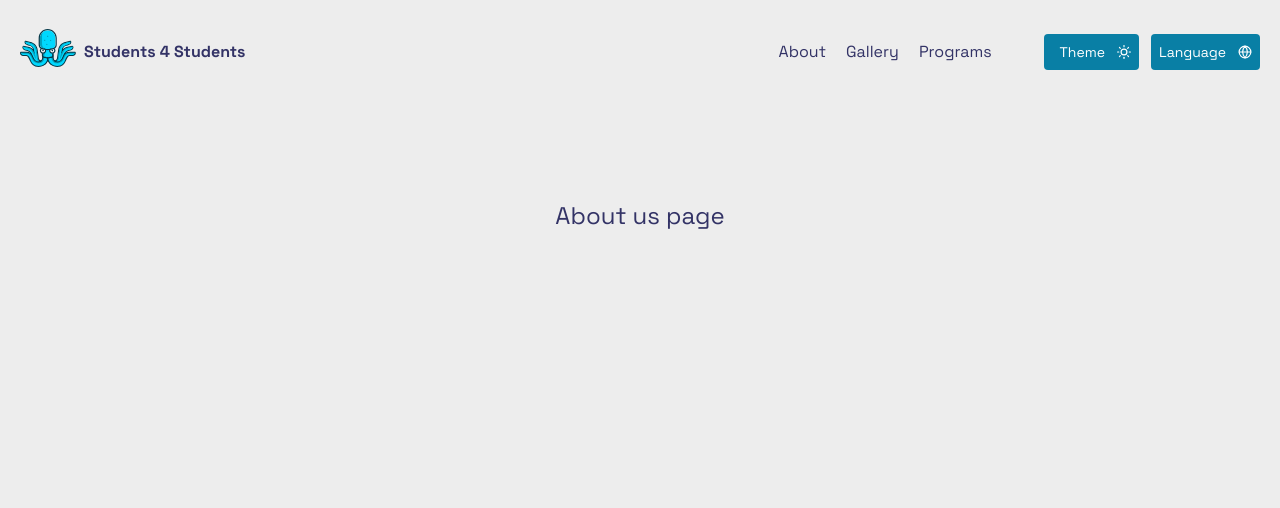
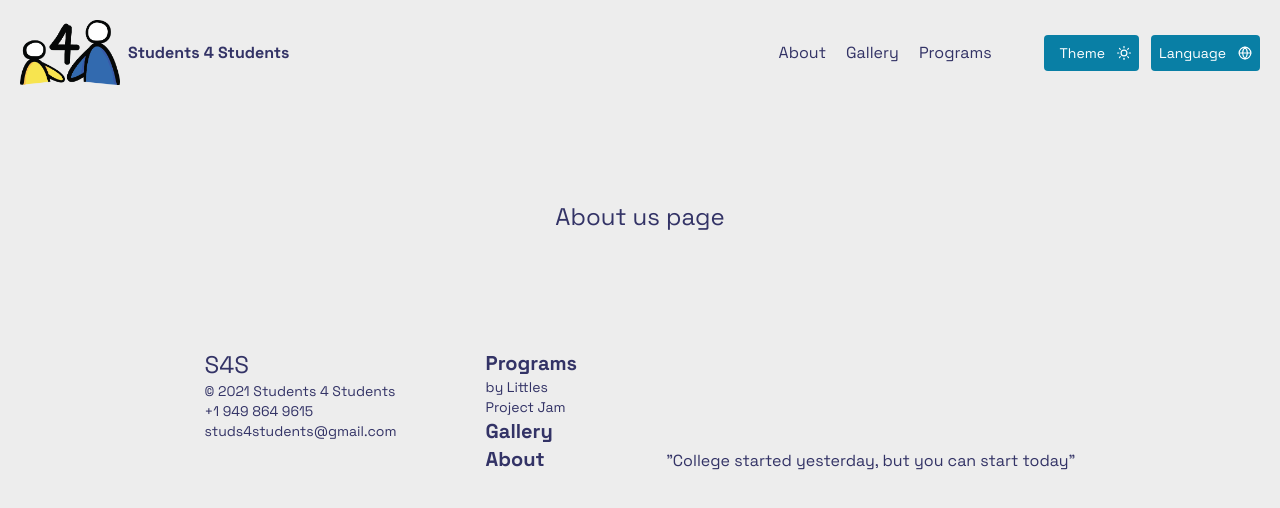
Before and after one commit to denniwang/s4s-website, a Next.js app: page /en/about in a window 1280 px wide. Shown: the top 508 px of the page. Built offline with nearby package versions, Linux system fonts and the light colour scheme.

Commit message:
footer, images, splash

```diff
--- a/messages/en.json
+++ b/messages/en.json
@@ -1,4 +1,5 @@
 {
+  "about_link":"/en/about",
   "About": "About",
   "Support": "Support",
   "Other": "Other",
--- a/src/app/[locale]/components/Footer.tsx
+++ b/src/app/[locale]/components/Footer.tsx
@@ -1,3 +1,25 @@
 export const Footer = () => {
-  return <div>Footer</div>
+  return (
+    <div className="flex flex-row justify-center ">
+    <div className='flex flex-col w-3/4 justify-around my-5 lg:flex-row'>
+      <div className='flex flex-col'>
+        <h2 className='text-2xl'>S4S</h2>
+        <p className='text-sm'>© 2021 Students 4 Students</p>
+        <p className='text-sm'>+1 949 864 9615</p>
+        <p className='text-sm'>studs4students@gmail.com</p>
+      </div>
+      <div className='flex flex-col'>
+        <h2 className='text-xl font-bold'>Programs</h2>
+        <p className='text-sm'>by Littles</p>
+        <p className='text-sm'>Project Jam</p>
+        <h2 className="text-xl font-bold">Gallery</h2>
+        <h2 className="text-xl font-bold">About</h2>
+      </div>
+      <div className='flex flex-col'>
+        <div className="flex-grow"></div>
+          <p>&quot;College started yesterday, but you can start today&quot;</p>
+      </div>
+    </div>
+</div>
+  )
 }
--- a/src/app/[locale]/components/Header.tsx
+++ b/src/app/[locale]/components/Header.tsx
@@ -3,9 +3,9 @@ import { Link } from '@/src/navigation'
 import { useTranslations } from 'next-intl'
 import { FC } from 'react'
 import GithubIcon from '../../icons/github'
-import LogoIcon from '../../icons/logo'
 import LangSwitcher from './LangSwitcher'
 import ThemeSwitch from './ThemeSwitch'
+import Image from 'next/image'
 interface Props {
   locale: string
 }
@@ -14,10 +14,9 @@ export const Header: FC<Props> = ({ locale }) => {
   return (
     <div className='mx-auto flex max-w-screen-2xl flex-row items-center justify-between p-5'>
       <Link lang={locale} href='/'>
-        <div className='flex flex-row items-center'>
-          <div className='mb-2 h-14 w-14'>
-            <LogoIcon />
-          </div>
+        <div className='flex flex-row items-center align-center'>
+
+            <Image alt="logo" width={100} height={100} src='/s4s-trans.png' />
           <strong className='mx-2 select-none'>Students 4 Students</strong>
         </div>
       </Link>
--- a/src/app/[locale]/layout.tsx
+++ b/src/app/[locale]/layout.tsx
@@ -9,6 +9,7 @@ import { Inter, Rubik, Space_Grotesk } from 'next/font/google'
 import NextTopLoader from 'nextjs-toploader'
 import { Header } from './components/Header'
 import './globals.css'
+import { Footer } from './components/Footer'
 
 const inter = Inter({
   subsets: ['latin'],
@@ -69,6 +70,7 @@ export default function RootLayout({
             />
             <Header locale={locale} />
             <main className='mx-auto max-w-screen-2xl'>{children}</main>
+            <Footer />
           </NextIntlClientProvider>
         </ThemeProvider>
       </body>
--- a/src/app/[locale]/page.tsx
+++ b/src/app/[locale]/page.tsx
@@ -2,14 +2,16 @@ import { useTranslations } from 'next-intl'
 import Button from './components/Button'
 import ProjectCarousel from './components/ProjectCarousel'
 import { EmblaOptionsType } from 'embla-carousel'
+import Link from 'next/link'
+import Image from 'next/image'
 
 const OPTIONS: EmblaOptionsType = { loop: true }
 const SLIDE_COUNT = 5
 const SLIDES = Array.from(Array(SLIDE_COUNT).keys())
-export default function DashboardPage() {
+export default function DashboardPage({lang}) {
   function Card({ stat, children }) {
     return (
-      <div className='min-h-80 max-w-80 rounded-md bg-gray-200 p-10 shadow-md'>
+      <div className='min-h-80 max-w-80 rounded-md bg-background-secondary p-10 shadow-md'>
         <h2 className='m-4 text-8xl font-extrabold'>{stat}</h2>
         {children}
       </div>
@@ -19,35 +21,26 @@ export default function DashboardPage() {
   return (
     <div className='flex flex-col self-center'>
       <section className='flex flex-col items-center justify-center py-24'>
-        <h1 className='text-center text-7xl font-extrabold leading-tight'>
-          {t('An')}{' '}
-          <span className='bg-span-bg bg-clip-text text-transparent'>
-            {t('Booster')}
-          </span>
-          <br />
-          {t('to_Your_NextJS_Apps')}
-        </h1>
-        <div className='my-6 px-20 text-center text-2xl text-text-secondary'>
-          {t('hello world')}
-        </div>
-        <div className='mt-4 flex flex-row gap-4'>
-          <a
-            href='https://github.com/new?template_name=nextjs-template&template_owner=yahyaparvar'
-            target='_blank'
-          >
-            <Button rounded size='large'>
-              {t('Use_Template')}
-            </Button>
-          </a>
-          <a href='/about'>
-            <Button rounded size='large' variant='secondary'>
-              {t('Learn_More')}
-            </Button>
-          </a>
+        <div className='flex flex-row'>
+          <div className='flex flex-col items-center gap-5'>
+            <h1 className='max-w-xl text-center text-7xl font-extrabold leading-tight'>
+              {t('corny \n catchphrase')}{' '}
+            </h1>
+            <p>{t('hello')}</p>
+
+<Link href={t("about_link")}>
+              <Button rounded size='large' variant='secondary'>
+                {t('Learn_More')}
+              </Button>
+</Link>
+          </div>
+          <div>
+            <Image width={400} height={400} className='rounded-md shadow-md' src='/zitong.png' />
+          </div>
         </div>
       </section>
-      <section className='flex flex-row justify-center'>
-        <div className='flex flex-row gap-9'>
+      <section className='flex flex-row justify-center '>
+        <div className='flex flex-col gap-12 lg:flex-row'>
           <Card stat='80%'>
             <p className='text-lg'>
               of high school grads <span className='underline'>WISH</span> they
@@ -75,14 +68,30 @@ export default function DashboardPage() {
         </div>
       </section>
 
-      <section className='flex flex-col self-center mt-14 bg-gray-50 px-24 py-12'>
-        <h2 className='font-extrabold text-3xl pb-5'>Student Spotlight </h2>
+      <section className='mt-14 flex flex-col self-center bg-background-secondary px-24 py-12'>
+        <h2 className='pb-5 text-3xl font-extrabold'>Student Spotlight </h2>
         <div className='flex flex-row justify-center gap-8'>
           <div className='min-w-56'>
-            <img className='rounded-md shadow-md' src='/zitong.png' />
+            <Image width={500} height={500} className='rounded-md shadow-md' src='/zitong.png' />
           </div>
           <div className='grow'>
-            <p> good job andwer we are so proud of you</p>
+            <p className='text-xl'>
+              Ultricies. Nonummy fusce torquent tristique pulvinar, dictum
+              penatibus malesuada amet taciti. Sit aliquam senectus ipsum
+              suscipit fusce sit porttitor curabitur tempor mi rutrum sed. Quam
+              nonummy. Sapien potenti in elit lacinia congue sed taciti
+              elementum Ante nascetur pharetra sapien. Facilisi pede fusce
+              nostra dui.
+             <br></br>
+             <br></br>
+               Congue sed lobortis montes elit conubia augue semper
+              hendrerit libero netus neque primis magnis Conubia montes odio
+              rutrum et netus posuere tellus parturient accumsan litora arcu
+              ridiculus eros cras. Tempor morbi cras donec bibendum integer
+              class ridiculus mi interdum a. Inceptos, fermentum, malesuada,
+              ante vulputate porta. Ut purus primis integer erat at viverra
+              vivamus ad. Bibendum.
+            </p>
           </div>
         </div>
       </section>
```
Also changed, not shown: public/s4s-trans.png (added).
